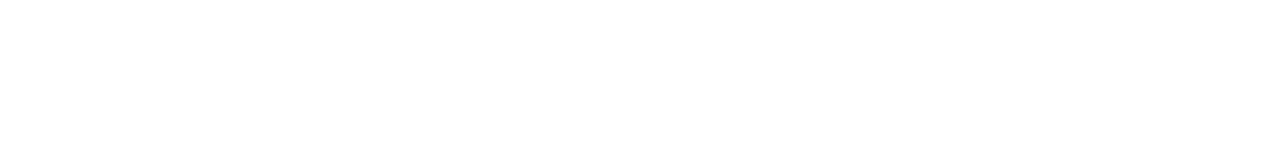
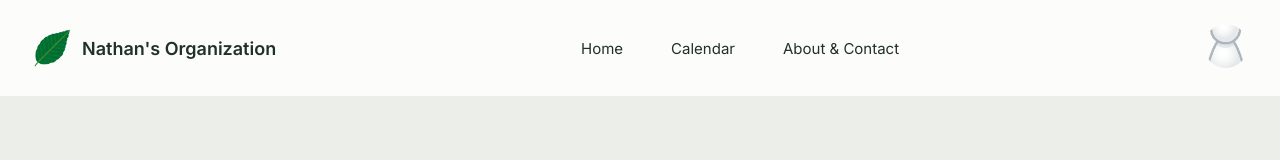
Before and after one commit to JMKindler359/NathanProjectManagementWebsite, a plain HTML site: page index.html in a window 1280 px wide. Drawn offline with Linux system fonts and the light colour scheme.

Commit message:
Finish Top Bar

```diff
--- a/index.css
+++ b/index.css
@@ -0,0 +1,69 @@
+@import url('https://fonts.googleapis.com/css2?family=Fraunces:opsz,wght@9..144,400;9..144,600;9..144,700&family=Inter:wght@400;500;600;700&display=swap');
+
+.top-bar {
+    display: flex;
+    align-items: center;
+    justify-content: space-between;
+    padding: 16px 32px;
+    background-color: #FCFDFB;
+    min-height: 64px;
+}
+
+.logo {
+    display: flex;
+    align-items: center;
+    gap: 10px;
+    text-decoration: none;
+    color: #20302A;
+}
+
+.logo span {
+    font-size: 18px;
+    font-weight: 600;
+}
+
+.logo img{
+    width: 40px;
+    height: 40px;
+
+}
+
+.profile-link img {
+    width: 44px;
+    height: 44px;
+    border-radius: 50%;
+    object-fit: cover;
+}
+
+.navigation {
+    display: flex;
+    align-items: center;
+    gap: 24px;
+    flex-wrap: wrap;
+}
+
+.navigation a {
+    text-decoration: none;
+    color: #20302A;
+    font-size: 15px;
+    padding: 8px 12px;
+    border-radius: 8px;
+    transition: background-color 0.2s ease;
+}
+
+.navigation a:hover {
+    background-color: #DDEBE3;
+    color: #2F6B57;
+}
+
+body {
+    margin: 0;
+    background-color: #ECEFE9;
+    color: #20302A;
+    font-family: 'Inter', sans-serif;
+}
+
+h1, h2, h3 {
+    font-family: 'Fraunces', serif;
+    color: #20302A;
+}
--- a/index.html
+++ b/index.html
@@ -1,14 +1,30 @@
-<header class="top-bar">
+<!DOCTYPE html>
+<html lang="en">
+    <head>
+    <meta charset="UTF-8">
+    <meta name="viewport" content="width=device-width, initial-scale=1.0">
+    <title>Nathan's Organization</title>
+    <link rel="stylesheet" href="index.css">
+</head>
+
+<body>
+    <header class="top-bar">
+
+    <link rel="stylesheet" href="style.css">
     <a href="#" class="logo">
-
+        <img src="images/leaf_logo.png" alt="Website logo">
+        <span>Nathan's Organization</span>
     </a>
 
     <nav class="navigation">
-
+        <a href="index.html">Home</a>
+        <a href="calendar.html">Calendar</a>
+        <a href="#about-contact">About & Contact</a>
     </nav>
 
     <a href="profile.html" class="profile-link">
-
+        <img src="images/blank_profile.png" alt="View your profile">
     </a>
 
 </header>
+</body>
```
Also changed, not shown: Images/blank_profile.png (added), calendar.html (added).
